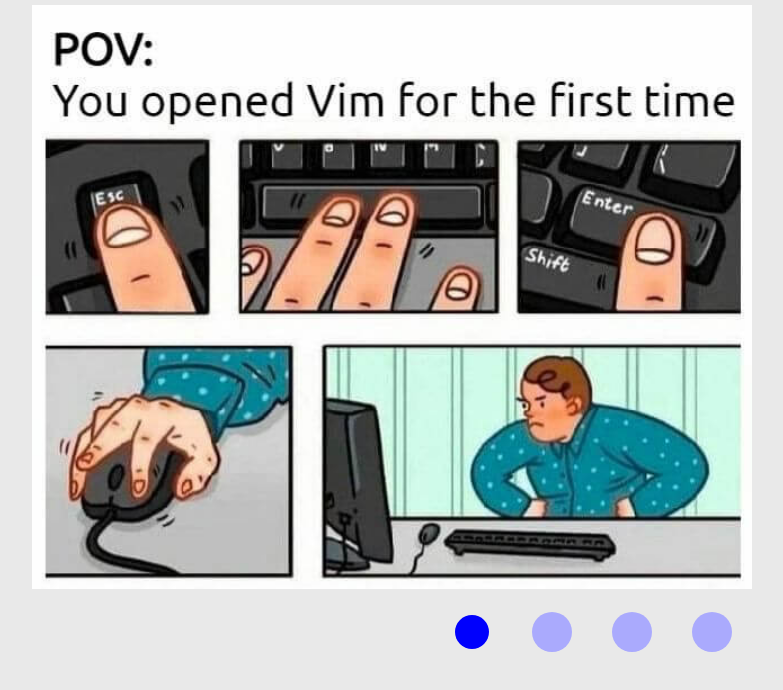
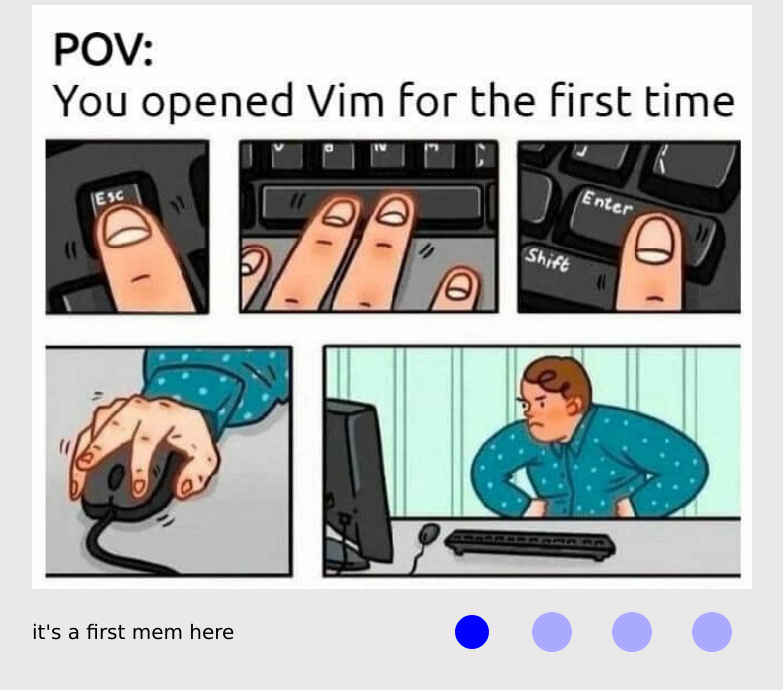
Before and after one commit to abrasov/cssMemSlider, a plain HTML site: page cssMemSlider/index.html in a window 1280 px wide. Shown: the part 108-798 px from the top of the page, without its empty margins (248-1031 px from the left). Drawn offline with Linux system fonts and the light colour scheme.

Commit message:
feat: add text slides (Вт, 17 май, 2022 02:29:53)

```diff
--- a/cssMemSlider/index.html
+++ b/cssMemSlider/index.html
@@ -32,6 +32,14 @@
     </ul>
 
     <div class="post-slider">
+      <div class="text-content">
+        <div class="text-block">
+          <p class="text text1">it's a first mem here</p>
+          <p class="text text2">it's a second mem here</p>
+          <p class="text text3">third mem is here</p>
+          <p class="text text4">fourth mem is here too</p>
+        </div>
+      </div>
       <div class="navigation">
         <label for="slide1"><div></div></label>
         <label for="slide2"><div></div></label>
--- a/cssMemSlider/styles.css
+++ b/cssMemSlider/styles.css
@@ -37,7 +37,19 @@ img {
   object-fit: contain;
 }
 .post-slider {
+  display: flex;
+  align-items: center;
 
+}
+.text-content {
+  overflow: hidden;
+}
+.text-block{
+  display: flex;
+  width: 400%;
+}
+.text {
+  width: 100%;
 }
 .navigation {
   display: flex;
@@ -56,6 +68,18 @@ label div{
 label:hover div{
   background-color: #5555ff;
 }
+.slide1:checked ~ .post-slider .text1 {
+  margin-left: 0%;
+}
+.slide2:checked ~ .post-slider .text1 {
+  margin-left: -33%;
+}
+.slide3:checked ~ .post-slider .text1 {
+  margin-left: -100%;
+}
+.slide4:checked ~ .post-slider .text1 {
+  margin-left: -300%;
+}
 .slide1:checked ~ .slider .first-item {
   margin-left: 0%;
 }
@@ -68,6 +92,7 @@ label:hover div{
 .slide4:checked ~ .slider .first-item {
   margin-left: -300%;
 }
+
 .slide1:checked ~ .post-slider label:nth-child(1) div {
   background-color: #0000fd;
   transform: scale(0.85);
```
